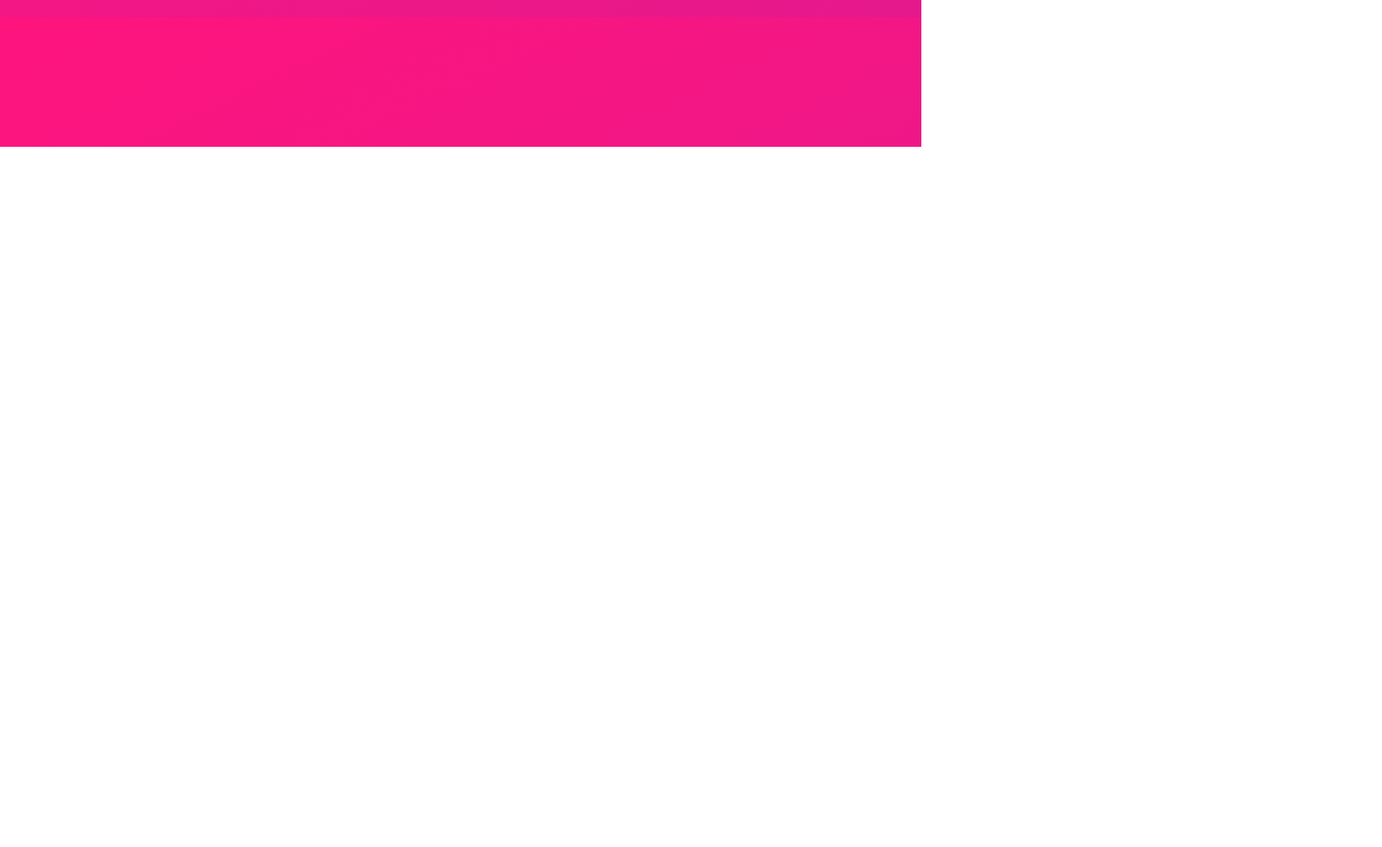
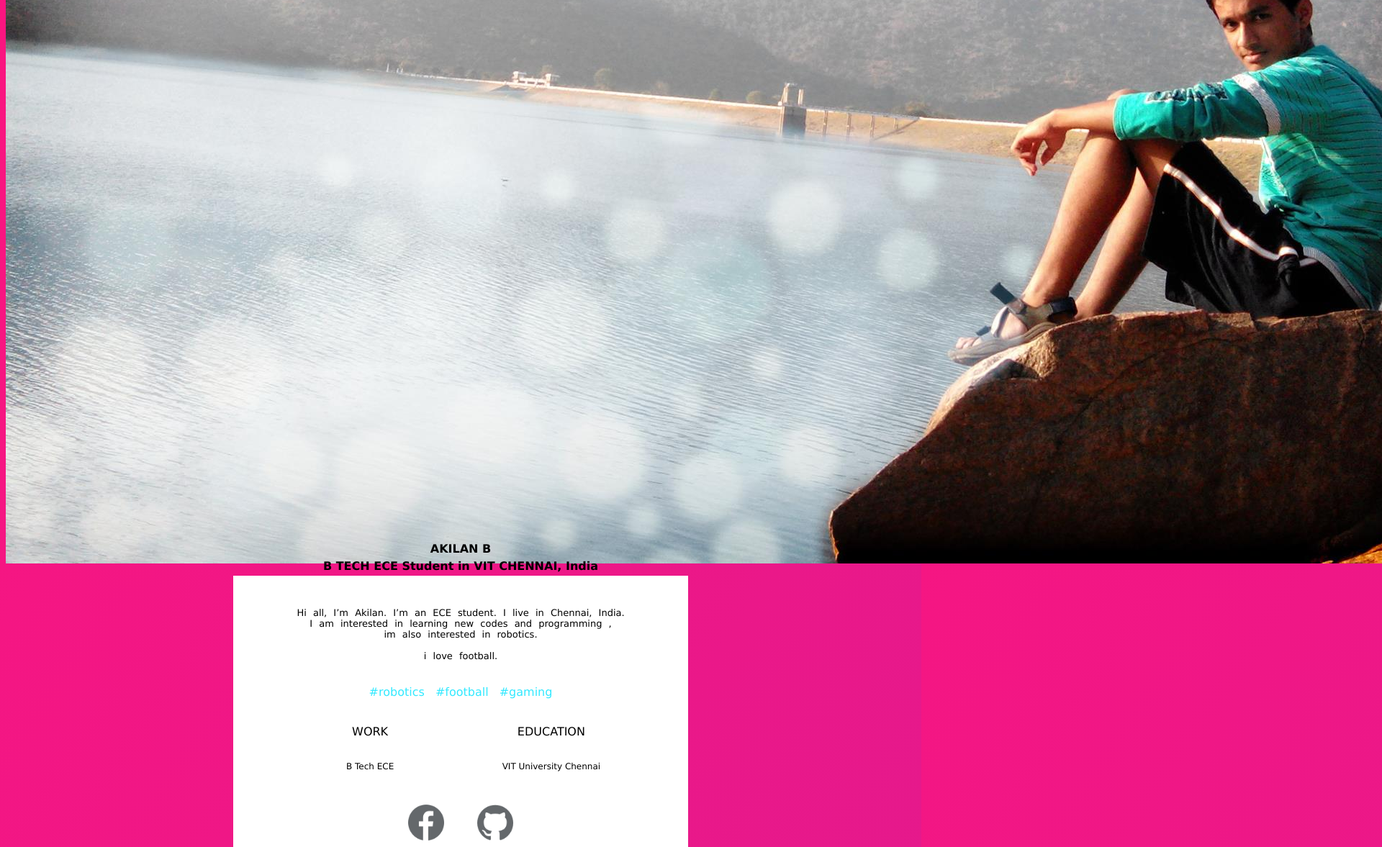
Before and after one commit to AkilanB/Readme, a plain HTML site: page index.html in a window 1280 px wide. Shown: the part 596-1773 px from the top of the page at 72% size, 1920 px wide, since content can reach past the window. Before the commit the page ends 800 px from the top, so only its background shows below. Drawn offline with Linux system fonts and the light colour scheme.

Commit message:
Update index.html

```diff
--- a/index.html
+++ b/index.html
@@ -65,14 +65,15 @@
 </head>
 <body>
 <center>
+	<img src="add.jpg">
 	<table>
 	<tr>
-		<td colspan="2"><p class="onimg" style="margin-top: 13%">B AKILAN</p></td>
+		<td colspan="2"><p class="onimg">AKILAN B</p></td>
 	</tr>
 	<tr>
-		<td colspan="2"><p class="onimg" style="margin-top: 7%">B TECH ECE Student in VIT CHENNAI, India </p>
-		</td>
+		<td colspan="2"><p class="onimg" style="margin-top: -6%">B TECH ECE Student in VIT CHENNAI, India</p></td>
 	</tr>
+
 	<tr>
 		<td colspan="2">
 			<p id="desc"><br>Hi all, I’m Akilan. I’m an ECE student. I live in Chennai, India.<br>
@@ -97,6 +98,7 @@ i love football.</p>
 		<td colspan="2">
 			<div><center>
 			<a href="https://www.facebook.com/Ronaldo.Akil.7"><img class="social" src="fb.png"></a>
+			<a href="github.com/AkilanB"><img class="social" src="git.png"></a>
 			</center></div>
 		</td>
 	</tr>
```
